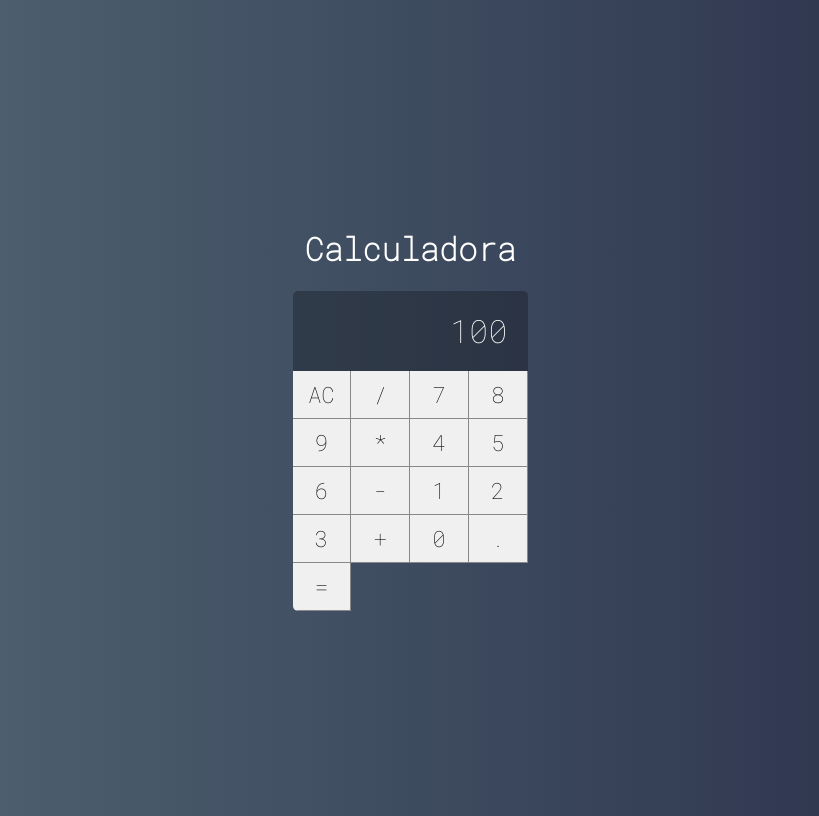
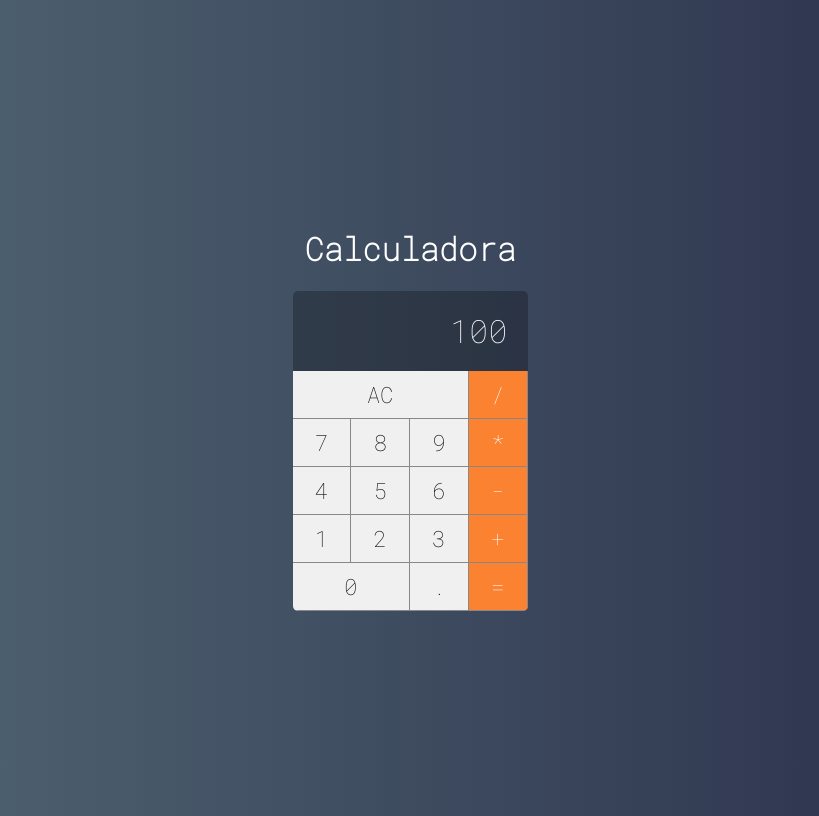
Before and after one commit to WillianPer/CALC, a React (Create React App) app in the folder calculadora/: page / in a window 1280 px wide. Shown: the whole page, without its empty margins (230-1049 px from the left). Built offline with nearby package versions, Linux system fonts and the light colour scheme.

Commit message:
Criando as ações e os estilos CSS do BUttons!

```diff
--- a/calculadora/src/components/Button.css
+++ b/calculadora/src/components/Button.css
@@ -11,3 +11,24 @@
     border-bottom: var(--border-button);
     outline: none;
 }
+
+.button:active {
+    background-color: #ccc;
+}
+
+.button.double {
+    grid-column: span 2;
+}
+
+.button.triple {
+    grid-column: span 3;
+}
+
+.button.operation {
+    background-color: #fa8231;
+    color: #fff;
+}
+
+.button.operation.active {
+    background-color: #fa8231cc;
+}
--- a/calculadora/src/components/Button.jsx
+++ b/calculadora/src/components/Button.jsx
@@ -1,5 +1,30 @@
 import React from "react";
 import './Button.css'
 
+// export default props => {
+    // let classes = 'button '
+    // classes += props.operation ? 'operation' : ''
+    // classes += props.double ? 'double' : ''
+    // classes += props.triple ? 'triple' : ''
+    // return (
+        // <button
+            // onClick={e => props.click && props.click(e.target.label)}
+            // className={classes}>
+            // {props.label}
+        // </button>
+//     )
+// }
+//         {props.label}
+//     </button>
+
 export default props =>
-    <button className='button'>{props.label}</button>
+    <button
+    onClick={e => props.click && props.click(e.target.label)}
+    className={`
+    button
+    ${props.operation ? 'operation' : ''}
+    ${props.double ? 'double' : ''}
+    ${props.triple ? 'triple' : ''}
+    `}>
+        {props.label}
+    </button>
--- a/calculadora/src/main/Calculator.jsx
+++ b/calculadora/src/main/Calculator.jsx
@@ -5,27 +5,48 @@
 import Display from "../components/Display";
 
 export default class Calculator extends Component {
+
+    constructor (props) {
+        super(props)
+        this.clearMemory = this.clearMemory.bind(this)
+        this.setOperation = this.setOperation.bind(this)
+        this.addDigit = this.addDigit.bind(this)
+    }
+    clearMemory() {
+        console.log('limpar')
+    }
+
+    setOperation(operation) {
+        console.log(operation)
+    }
+
+    addDigit(n) {
+        console.log(n)
+    }
+
     render() {
+        // const addDigit = n => this.addDigit(n)
+        // const setOperation = op => this.setOperation(op)
         return (
             <div className="calculator">
                 <Display value={100}></Display>
-                <Button label="AC" />
-                <Button label="/" />
-                <Button label="7" />
-                <Button label="8" />
-                <Button label="9" />
-                <Button label="*" />
-                <Button label="4" />
-                <Button label="5" />
-                <Button label="6" />
-                <Button label="-" />
-                <Button label="1" />
-                <Button label="2" />
-                <Button label="3" />
-                <Button label="+" />
-                <Button label="0" />
-                <Button label="." />
-                <Button label="=" />
+                <Button label="AC" click={this.clearMemory} triple />
+                <Button label="/" click={this.setOperation} operation />
+                <Button label="7" click={this.addDigit} />
+                <Button label="8" click={this.addDigit} />
+                <Button label="9" click={this.addDigit} />
+                <Button label="*" click={this.setOperation} operation />
+                <Button label="4" click={this.addDigit} />
+                <Button label="5" click={this.addDigit} />
+                <Button label="6" click={this.addDigit} />
+                <Button label="-" click={this.setOperation} operation />
+                <Button label="1" click={this.addDigit} />
+                <Button label="2" click={this.addDigit} />
+                <Button label="3" click={this.addDigit} />
+                <Button label="+" click={this.setOperation} operation />
+                <Button label="0" click={this.addDigit} double />
+                <Button label="." click={this.addDigit} />
+                <Button label="=" click={this.setOperation} operation />
             </div>
         )
     }
```
